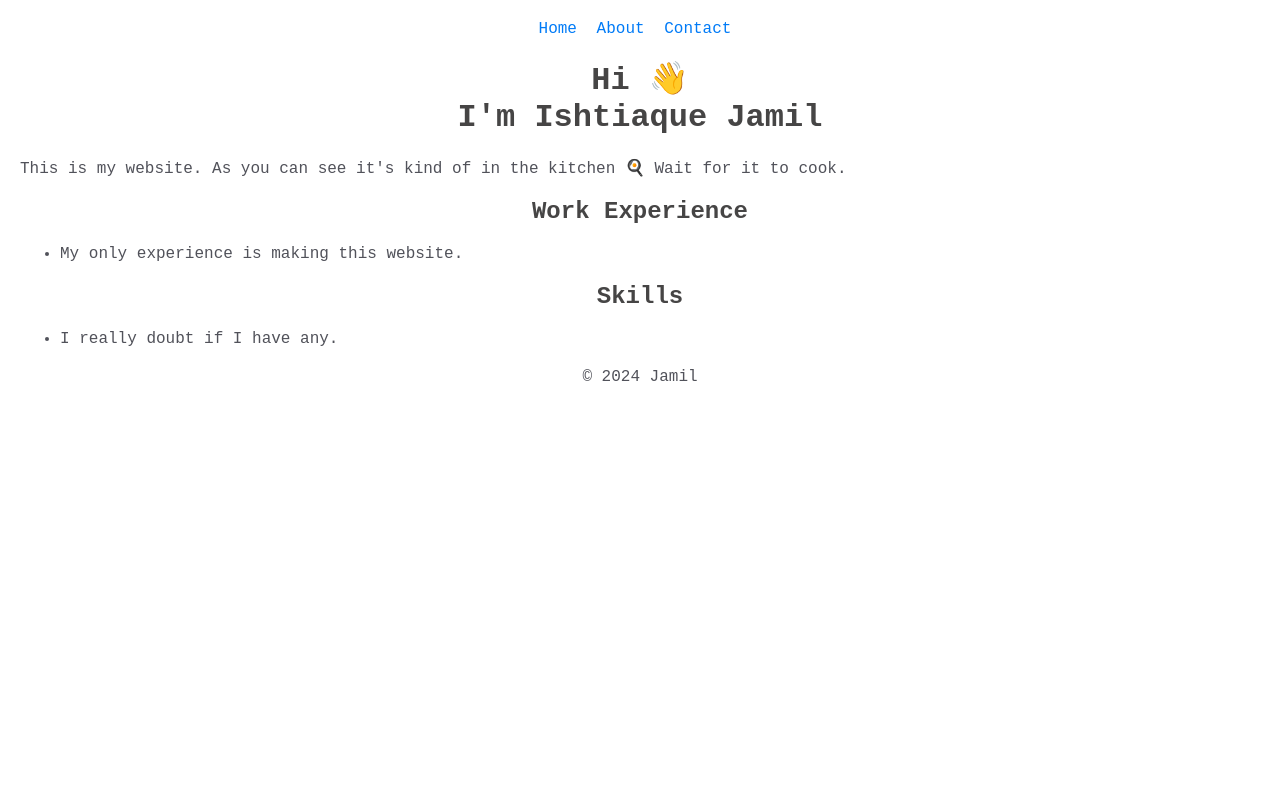
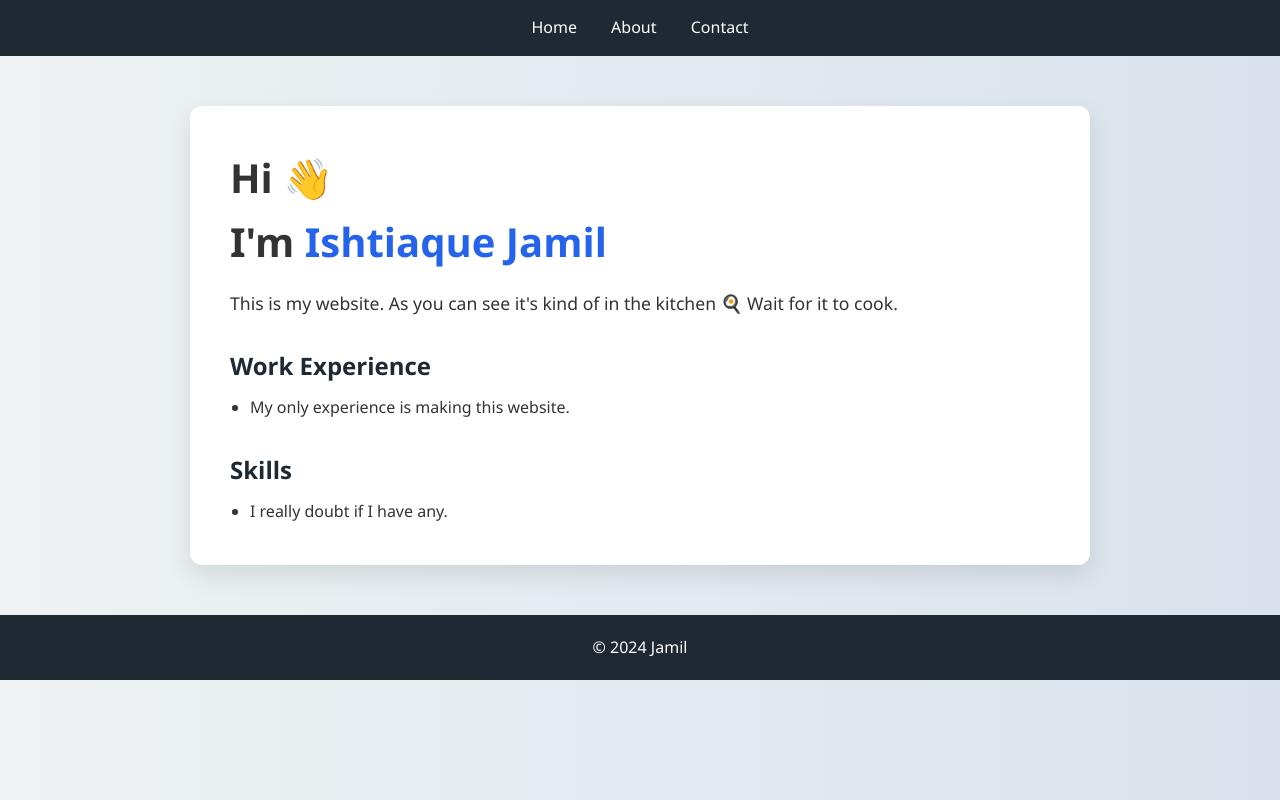
Before and after one commit to ijamil45/Ishtiaque-Jamil, a plain HTML site: page index.html in a window 1280 px wide. Drawn offline with Linux system fonts and the light colour scheme.

Commit message:
style.css

```diff
--- a/style.css
+++ b/style.css
@@ -1,45 +1,78 @@
-html{
-    background-color: rgb(255, 255, 255);
-
+/* Reset */
+* {
+    margin: 0;
+    padding: 0;
+    box-sizing: border-box;
+    font-family: 'Segoe UI', Tahoma, sans-serif;
 }
 
-
+/* Body */
 body {
-    font-family: 'Courier New', Courier, monospace;
-    margin: 20px;
-
-
+    background: linear-gradient(to right, #eef2f3, #d9e2ec);
+    color: #333;
+    line-height: 1.6;
 }
 
-h1, h2 {
-    color: #464545;
+/* Navbar */
+.navbar {
+    background-color: #1f2933;
+    padding: 15px;
     text-align: center;
 }
 
-p, li {
-    color: #51525a;
+.navbar a {
+    color: #ffffff;
+    margin: 0 15px;
+    text-decoration: none;
+    font-weight: 500;
 }
 
-
-hr {
-    border: 1px solid #ccc;
+.navbar a:hover {
+    text-decoration: underline;
 }
 
+/* Main container */
+.container {
+    max-width: 900px;
+    margin: 50px auto;
+    background: white;
+    padding: 40px;
+    border-radius: 12px;
+    box-shadow: 0 10px 25px rgba(0,0,0,0.1);
+}
+
+/* Headings */
+h1 {
+    font-size: 2.5rem;
+    margin-bottom: 15px;
+}
+
+h1 span {
+    color: #2563eb;
+}
+
+h2 {
+    margin-top: 30px;
+    margin-bottom: 10px;
+    color: #1f2933;
+}
+
+/* Intro text */
+.intro {
+    font-size: 1.1rem;
+    margin-bottom: 20px;
+}
+
+/* Lists */
+ul {
+    margin-left: 20px;
+}
+
+/* Footer */
 footer {
     text-align: center;
-    margin-top: 20px;
-    color: #777;
+    padding: 20px;
+    margin-top: 40px;
+    background-color: #1f2933;
+    color: white;
 }
-
-a {
-
-    margin-right: 10px;
-    color: #007bf7;
-    text-decoration: none;
-}
-nav {
-    text-align: center;
-}
-a:hover {
-    text-decoration: underline;
-}
```
